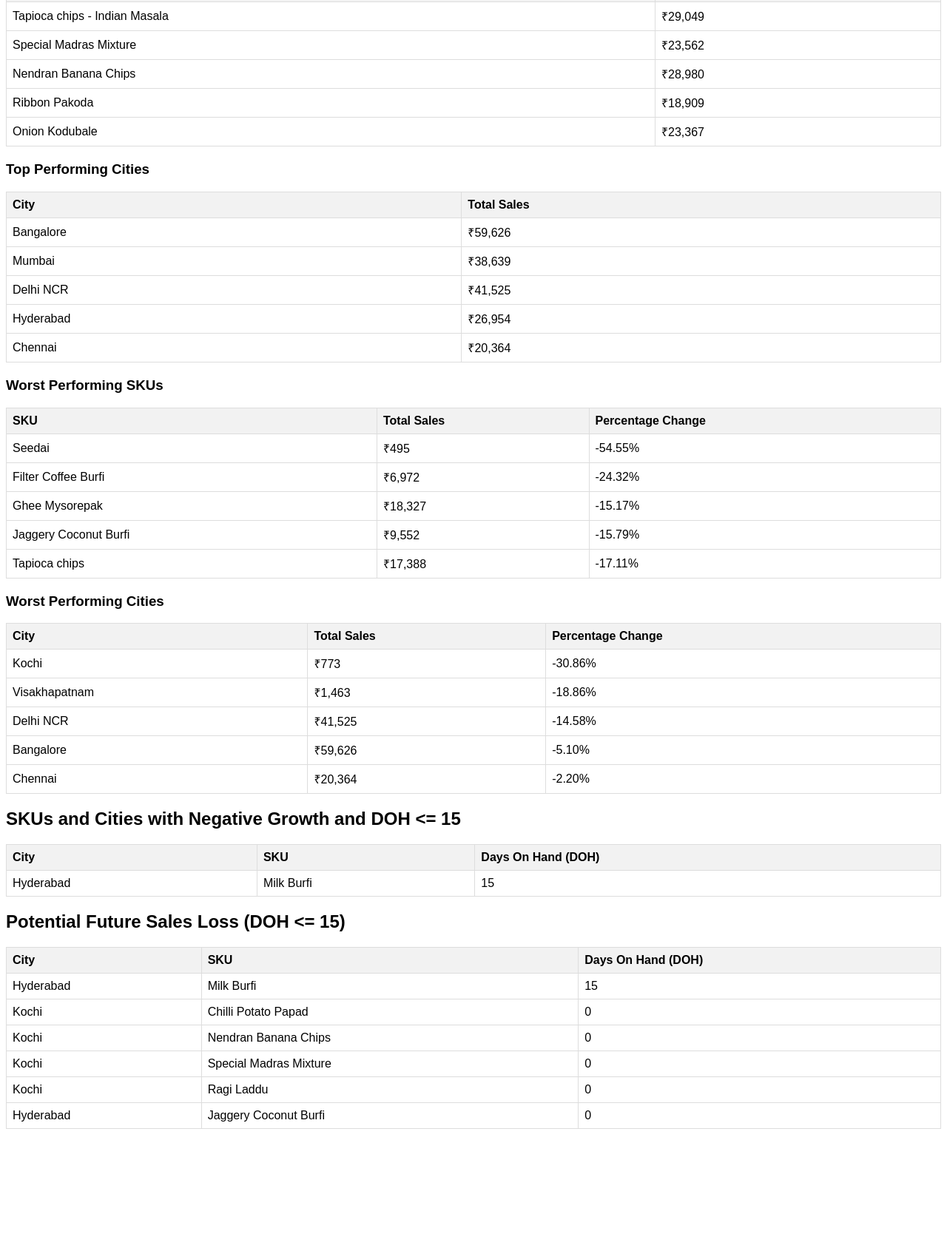
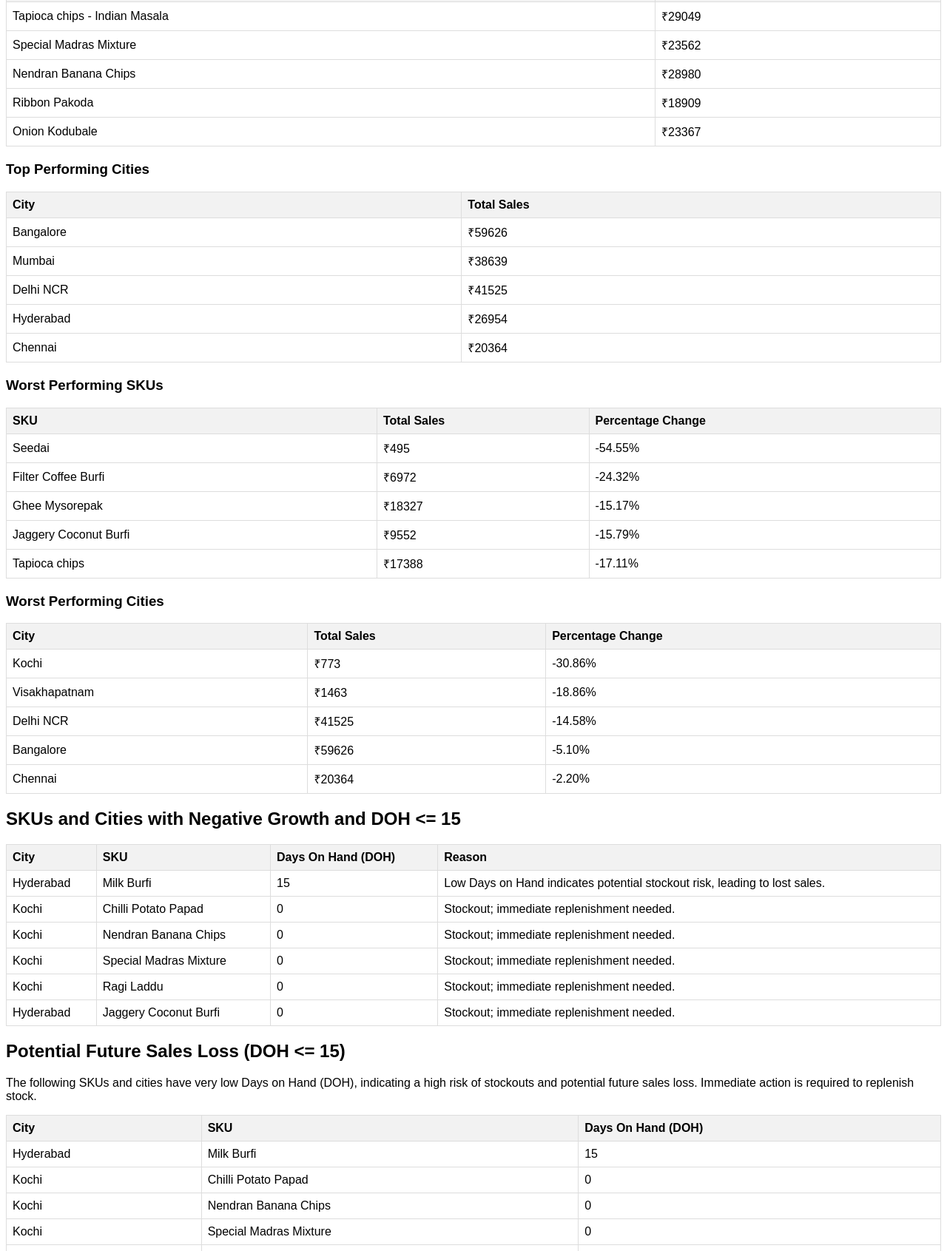
Before and after one commit to Sat99/ai-report, a plain HTML site: page index.html in a window 1280 px wide. Shown: the part 453-2144 px from the top of the page at 74% size. Before the commit the page ends 1999 px from the top, so only its background shows below. Drawn offline with Linux system fonts and the light colour scheme.

Commit message:
first commit

```diff
--- a/index.html
+++ b/index.html
@@ -51,23 +51,23 @@ th {
   </tr>
   <tr>
     <td>Tapioca chips - Indian Masala</td>
-    <td>₹29,049</td>
+    <td>₹29049</td>
   </tr>
   <tr>
     <td>Special Madras Mixture</td>
-    <td>₹23,562</td>
+    <td>₹23562</td>
   </tr>
   <tr>
     <td>Nendran Banana Chips</td>
-    <td>₹28,980</td>
+    <td>₹28980</td>
   </tr>
   <tr>
     <td>Ribbon Pakoda</td>
-    <td>₹18,909</td>
+    <td>₹18909</td>
   </tr>
   <tr>
     <td>Onion Kodubale</td>
-    <td>₹23,367</td>
+    <td>₹23367</td>
   </tr>
 </table>
 
@@ -79,23 +79,23 @@ th {
   </tr>
   <tr>
     <td>Bangalore</td>
-    <td>₹59,626</td>
+    <td>₹59626</td>
   </tr>
   <tr>
     <td>Mumbai</td>
-    <td>₹38,639</td>
+    <td>₹38639</td>
   </tr>
   <tr>
     <td>Delhi NCR</td>
-    <td>₹41,525</td>
+    <td>₹41525</td>
   </tr>
   <tr>
     <td>Hyderabad</td>
-    <td>₹26,954</td>
+    <td>₹26954</td>
   </tr>
   <tr>
     <td>Chennai</td>
-    <td>₹20,364</td>
+    <td>₹20364</td>
   </tr>
 </table>
 
@@ -113,22 +113,22 @@ th {
   </tr>
   <tr>
     <td>Filter Coffee Burfi</td>
-    <td>₹6,972</td>
+    <td>₹6972</td>
     <td>-24.32%</td>
   </tr>
   <tr>
     <td>Ghee Mysorepak</td>
-    <td>₹18,327</td>
+    <td>₹18327</td>
     <td>-15.17%</td>
   </tr>
   <tr>
     <td>Jaggery Coconut Burfi</td>
-    <td>₹9,552</td>
+    <td>₹9552</td>
     <td>-15.79%</td>
   </tr>
   <tr>
     <td>Tapioca chips</td>
-    <td>₹17,388</td>
+    <td>₹17388</td>
     <td>-17.11%</td>
   </tr>
 </table>
@@ -147,22 +147,22 @@ th {
   </tr>
   <tr>
     <td>Visakhapatnam</td>
-    <td>₹1,463</td>
+    <td>₹1463</td>
     <td>-18.86%</td>
   </tr>
   <tr>
     <td>Delhi NCR</td>
-    <td>₹41,525</td>
+    <td>₹41525</td>
     <td>-14.58%</td>
   </tr>
   <tr>
     <td>Bangalore</td>
-    <td>₹59,626</td>
+    <td>₹59626</td>
     <td>-5.10%</td>
   </tr>
   <tr>
     <td>Chennai</td>
-    <td>₹20,364</td>
+    <td>₹20364</td>
     <td>-2.20%</td>
   </tr>
 </table>
@@ -175,16 +175,51 @@ th {
     <th>City</th>
     <th>SKU</th>
     <th>Days On Hand (DOH)</th>
+    <th>Reason</th>
   </tr>
   <tr>
     <td>Hyderabad</td>
     <td>Milk Burfi</td>
     <td>15</td>
+    <td>Low Days on Hand indicates potential stockout risk, leading to lost sales.</td>
   </tr>
+  <tr>
+    <td>Kochi</td>
+    <td>Chilli Potato Papad</td>
+    <td>0</td>
+    <td>Stockout; immediate replenishment needed.</td>
+  </tr>
+  <tr>
+    <td>Kochi</td>
+    <td>Nendran Banana Chips</td>
+    <td>0</td>
+    <td>Stockout; immediate replenishment needed.</td>
+  </tr>
+    <tr>
+    <td>Kochi</td>
+    <td>Special Madras Mixture</td>
+    <td>0</td>
+    <td>Stockout; immediate replenishment needed.</td>
+  </tr>
+  <tr>
+    <td>Kochi</td>
+    <td>Ragi Laddu</td>
+    <td>0</td>
+    <td>Stockout; immediate replenishment needed.</td>
+  </tr>
+  <tr>
+    <td>Hyderabad</td>
+    <td>Jaggery Coconut Burfi</td>
+    <td>0</td>
+    <td>Stockout; immediate replenishment needed.</td>
+  </tr>
+
 </table>
 
 
 <h2>Potential Future Sales Loss (DOH <= 15)</h2>
+
+<p>The following SKUs and cities have very low Days on Hand (DOH), indicating a high risk of stockouts and potential future sales loss.  Immediate action is required to replenish stock.</p>
 
 <table>
   <tr>
@@ -192,12 +227,12 @@ th {
     <th>SKU</th>
     <th>Days On Hand (DOH)</th>
   </tr>
-    <tr>
+  <tr>
     <td>Hyderabad</td>
     <td>Milk Burfi</td>
     <td>15</td>
   </tr>
-  <tr>
+    <tr>
     <td>Kochi</td>
     <td>Chilli Potato Papad</td>
     <td>0</td>
@@ -222,7 +257,6 @@ th {
     <td>Jaggery Coconut Burfi</td>
     <td>0</td>
   </tr>
-
 </table>
 
 </body>
```
